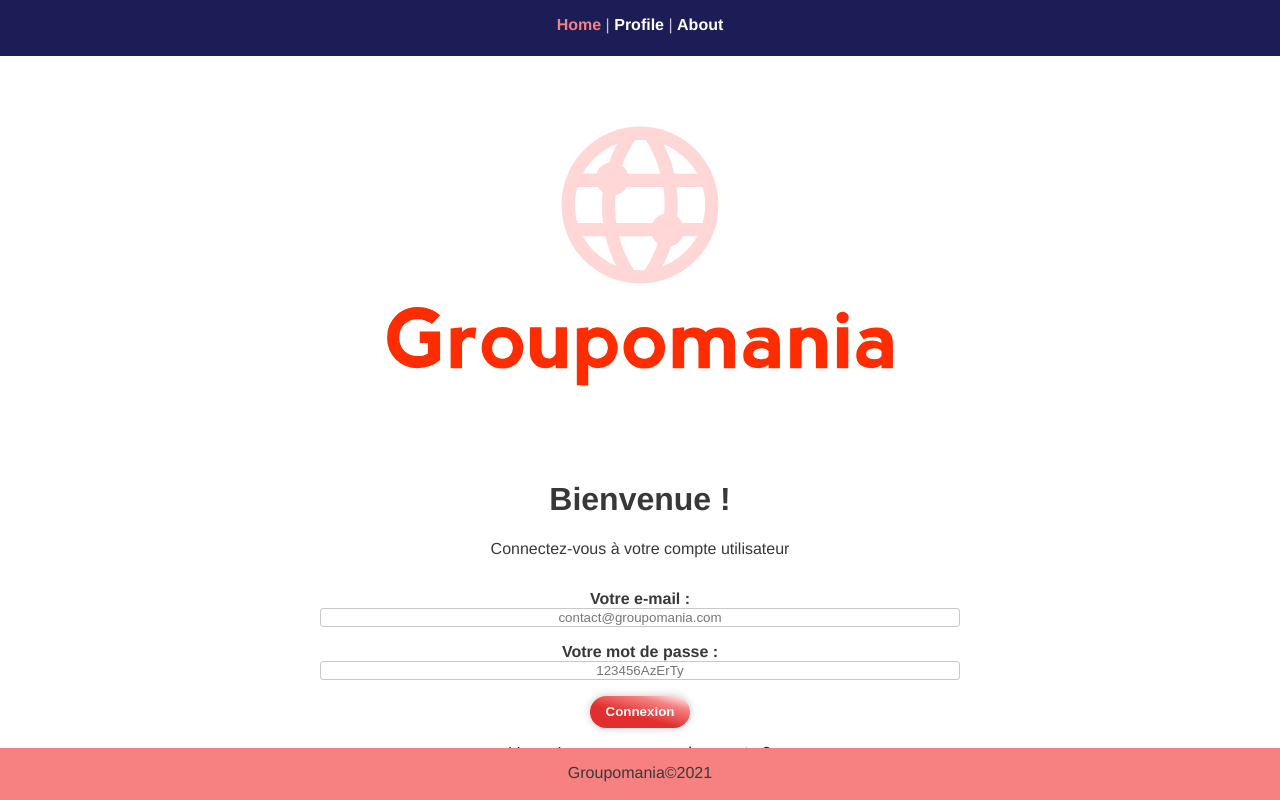
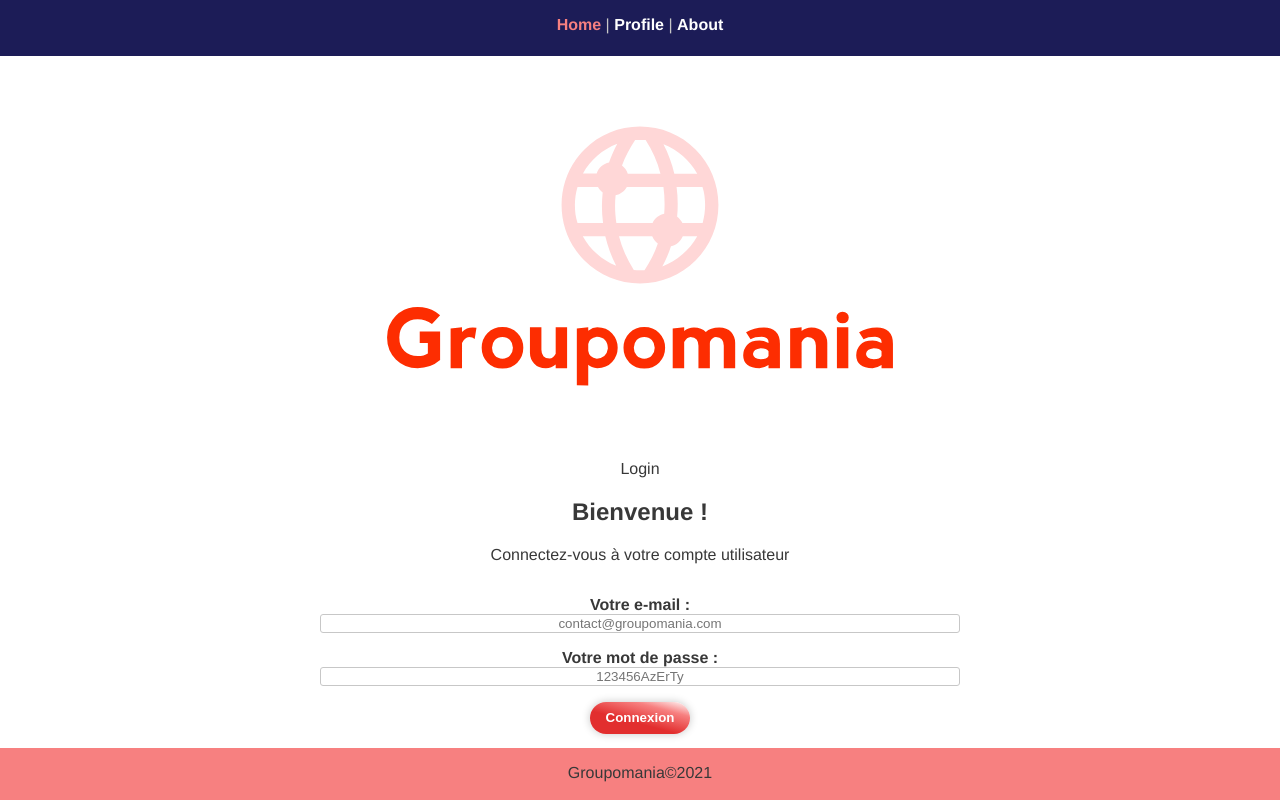
Before and after one commit to ewanouchka/EvaCharnayKruschat_7_17112021, a Vue app in the folder grouporama-app/: page / in a window 1280 px wide. Built offline with nearby package versions, Linux system fonts and the light colour scheme.

Commit message:
debut install accueil logged in/not logged in

```diff
--- a/grouporama-app/src/views/Home.vue
+++ b/grouporama-app/src/views/Home.vue
@@ -1,7 +1,8 @@
 <template>
   <div class="home">
     <img alt="logo above Groupomania" src="../assets/icon-above-font.svg" class="home__logo">
-    <Login/>
+    <section v-if="checkAuth === true">Profile<Profile /></section>
+    <section v-else>Login<Login/></section>
   </div>
 </template>
 
@@ -13,7 +14,17 @@ export default {
   name: 'Home',
   components: {
     Login
-  }
+  },
+  methods: {
+    checkAuth () {
+      // voir comment implémenter ici la vérification de l'authentification
+      try { console.log("fonction"); }
+      catch (error) { console.log(error);}
+      return false;
+    }
+  }, beforeMount(){
+    this.checkAuth();
+ },
 }
 </script>
 
```
